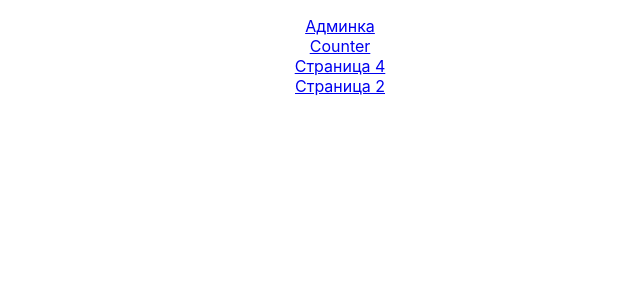
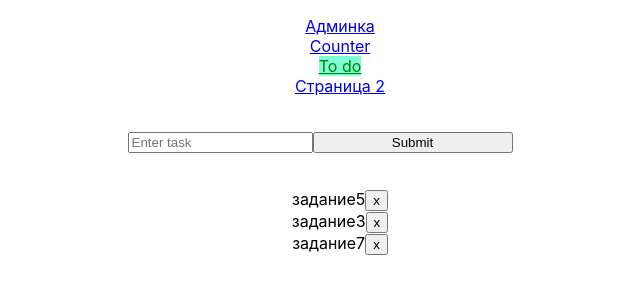
Before and after one commit to evakerrigan/study, a React (Create React App) app: page /todo in a window 1280 px wide. Shown: the top 300 px of the page, without its empty margins (320-960 px from the left). Built offline with nearby package versions, Linux system fonts and the light colour scheme.

Commit message:
feat: add ToDo component

```diff
--- a/src/App.js
+++ b/src/App.js
@@ -3,6 +3,7 @@ import React, { Component } from "react";
 import { Navigate, Route, Routes } from "react-router-dom";
 import { AboutMe } from "./component/AboutMe/AboutMe";
 import { NavBar } from "./component/NavBar/NavBar";
+import ToDo from "./component/ToDo/ToDo";
 import { CounterWithRedux } from "./component/CounterWithRedux/CounterWithRedux";
 
 function App() {
@@ -11,19 +12,10 @@ function App() {
   return (
     <div className="App">
       <NavBar />
-      {/* <button className="button" onClick={onClickSumm}>
-        Клик
-      </button>
-
-      <div className="counter">
-        Кликнули
-        <span className="box">{counter}</span>
-        раз
-      </div> */}
-
     <Routes>
       <Route path='aboutme' element={<AboutMe />}/>
       <Route path='counter' element={<CounterWithRedux />}/>
+      <Route path='todo' element={<ToDo />}/>
     </Routes>
     </div>
   );
--- a/src/component/NavBar/NavBar.jsx
+++ b/src/component/NavBar/NavBar.jsx
@@ -6,9 +6,9 @@ export const NavBar = () => {
   return (
     <nav className="nav">
       <ul className="list">
-      <li><NavLink to='/aboutme' activeClassName='active'>Админка</NavLink></li>
+        <li className="item"><NavLink to='/aboutme' activeClassName='active'>Админка</NavLink></li>
         <li className="item"><NavLink to='/counter' activeClassName={styles.active}>Counter</NavLink></li>
-        <li className="item"><NavLink to='/3' activeClassName={styles.active}>Страница 4</NavLink></li>
+        <li className="item"><NavLink to='/todo' activeClassName={styles.active}>To do</NavLink></li>
         <li className="item"><NavLink to='/1' activeClassName={styles.active}>Страница 2</NavLink></li>
       </ul>
     </nav>
--- /dev/null
+++ b/src/component/ToDo/ToDo.jsx
@@ -0,0 +1,54 @@
+
+import './ToDo.module.css';
+import React, { useState } from 'react';
+
+function ToDo() {
+
+  let onChangeInput = (e) => {
+      console.log('изменен инпут');
+      setArrayInputElement(e.target.value);
+    };
+
+  let onClickSubmit = () => {
+      console.log('клик по сабмиту');
+      setArrayTask([...arrayTask, arrayInputElement]);
+      setArrayInputElement('');
+    };
+
+  function onClickButtonX(index) {
+    console.log('удалить таск');
+    console.log(arrayTask.filter((_, i) => i !== index))
+    setArrayTask(arrayTask.filter((_, i) => i !== index))
+    // console.log('index = ', index);
+    // setArrayTask([...arrayTask.slice(0, index), ...arrayTask.slice(index + 1)]);
+    // console.log('arrayTask = ', arrayTask);
+ }
+
+  const [arrayInputElement, setArrayInputElement] = useState('');
+
+  const [arrayTask, setArrayTask] = useState(['задание5', 'задание3', 'задание7']);
+
+
+  return (
+    <div className="App">
+
+      <input
+      placeholder="Enter task"
+      className="input"
+      value={arrayInputElement}
+      type="text"
+      onChange={onChangeInput}></input>
+
+      <input className="button" type="submit" value="Submit" onClick={onClickSubmit}></input>
+
+      <ul className="list">
+          {arrayTask.map( (item, index) => {
+            return <li className="item" key={index}>{item}<button className="button-x" onClick={() => onClickButtonX(index)}>x</button></li>
+          })}
+      </ul>
+
+    </div>
+  );
+}
+
+export default ToDo;
--- /dev/null
+++ b/src/component/ToDo/ToDo.module.css
@@ -0,0 +1,3 @@
+.item {
+  list-style-type: none;
+}
```
